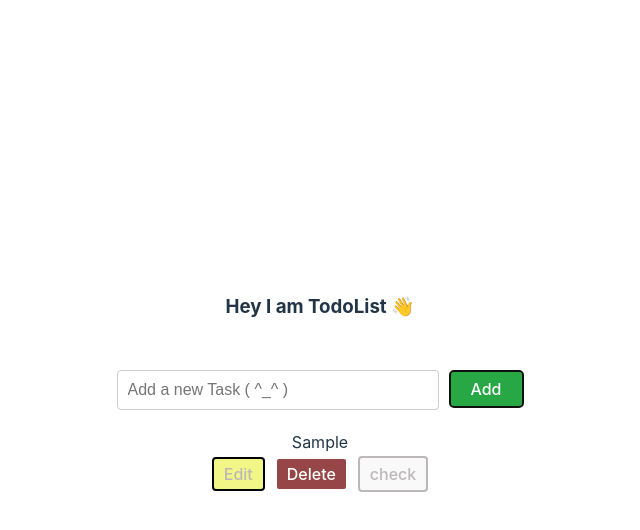
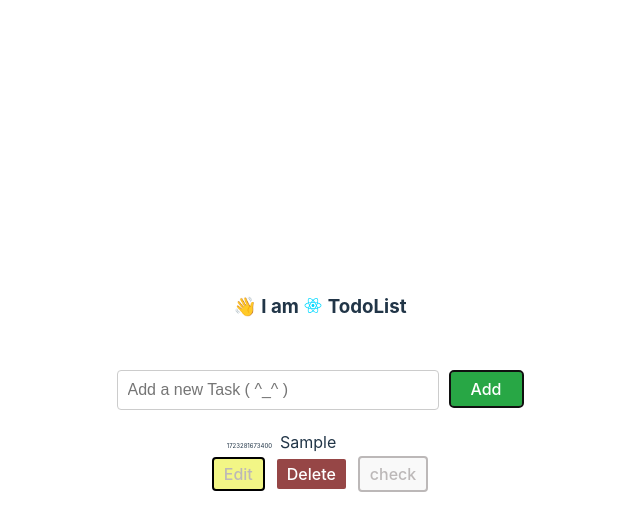
Before and after one commit to prateek-saxena-07/React_todoList, a React (Vite) app in the folder TodoList/: page / in a window 1280 px wide. Both pictures are taken after typing "Sample" into the empty fields and a click on the button "Add". Shown: the top 530 px of the page, without its empty margins (320-960 px from the left). Built offline with nearby package versions, Linux system fonts and the light colour scheme.

Commit message:
final Commit

```diff
--- a/TodoList/src/App.css
+++ b/TodoList/src/App.css
@@ -128,3 +128,19 @@
 .check-button:hover{
   background-color: rgb(0, 8, 255);
 }
+
+.todo-text
+{
+  /* display: flex;
+  justify-content:space-around; */
+  /* padding: 10px; */
+  margin-right: 87px;
+  margin-left:10px
+}
+
+.small-text{
+  padding-right: 8px;
+  font-size:0.1%;
+  text-align: center;
+
+}
--- a/TodoList/src/Components/Header.jsx
+++ b/TodoList/src/Components/Header.jsx
@@ -1,4 +1,7 @@
 import { useState } from "react";
+import reactLogo from '../assets/react.svg'
+import no from '../assets/no.png'
+
 function Header({ todo, setTodo }) {
     const [input, setInput] = useState('')
     const [error, setError] = useState('');
@@ -16,12 +19,13 @@ function Header({ todo, setTodo }) {
             return;
             }
     }
+
     return (<>
-        <h3> Hey I am TodoList 👋 </h3>
+        <h3> 👋 I am <img src={reactLogo} alt="" height="15px" width="20px"/> TodoList  </h3>
          <div className="header-container">
             <input type="text"  className="input-field" placeholder="Add a new Task ( ^_^ )" value={input} onChange={(e)=>setInput(e.target.value)} onFocus={()=>setError('')}/>
             <button onClick={addTodo} className="add-button">Add</button>
-            {error && <p style={{ color: 'red' }} >{error}</p>}
+            {error && <p style={{ color: 'red'}} >Noooooooo<img src={no} alt="" height="30px" width="35px" style={{padding:'0px' ,margin:'0px'}}/></p>}
         </div>
     </>)
 }
--- a/TodoList/src/Components/ToDoItem.jsx
+++ b/TodoList/src/Components/ToDoItem.jsx
@@ -25,8 +25,7 @@ function ToDoItem({ toDo, todo, setTodo })
         }
         else
         {
-            // alert("cannot be empty")
-            setError('Unable to add an empty task');
+            setError('Unable to save an empty Edited task');
             return;
             }
     }
@@ -35,11 +34,12 @@ function ToDoItem({ toDo, todo, setTodo })
     return (<>{isEditing ? (<div>
         <input type="text" value={editedText} onChange={(e) => setEditedText(e.target.value)} placeholder="Enter Some Text  (=ʘᆽʘ=)∫" onFocus={()=>setError('')}/>
         <button onClick={saveEdit} className="save-button">Save</button>
+        {}
         {error && <p style={{ color: 'red' }}>{error}</p>}
     </div>)
         :
-        (<div className="todo-item"><div className="todo-text"> {toDo.text}
-            {/* <span>{toDo.id}</span>  */}</div>
+        (<div className="todo-item"><div className="todo-text">
+            <span className="small-text">{toDo.id}</span><span>{toDo.text} </span> </div>
             <div className="button-wrapper"> <button onClick={()=>setIsEditing(true)} className="edit-button">Edit</button>
             <button onClick={deleteTodo} className="delete-button">Delete</button>
                 <button onClick={(event) => { handleCheck(event) }} className="check-button">check</button>
--- a/TodoList/src/Components/ToDoList.jsx
+++ b/TodoList/src/Components/ToDoList.jsx
@@ -9,6 +9,9 @@ function ToDoList({todo,setTodo})
     </div>)
 }
 
+
+
+
 export default ToDoList
 
 //toDo single task
```
Also changed, not shown: TodoList/src/assets/no-emo.svg (added), TodoList/src/assets/no.png (added).
